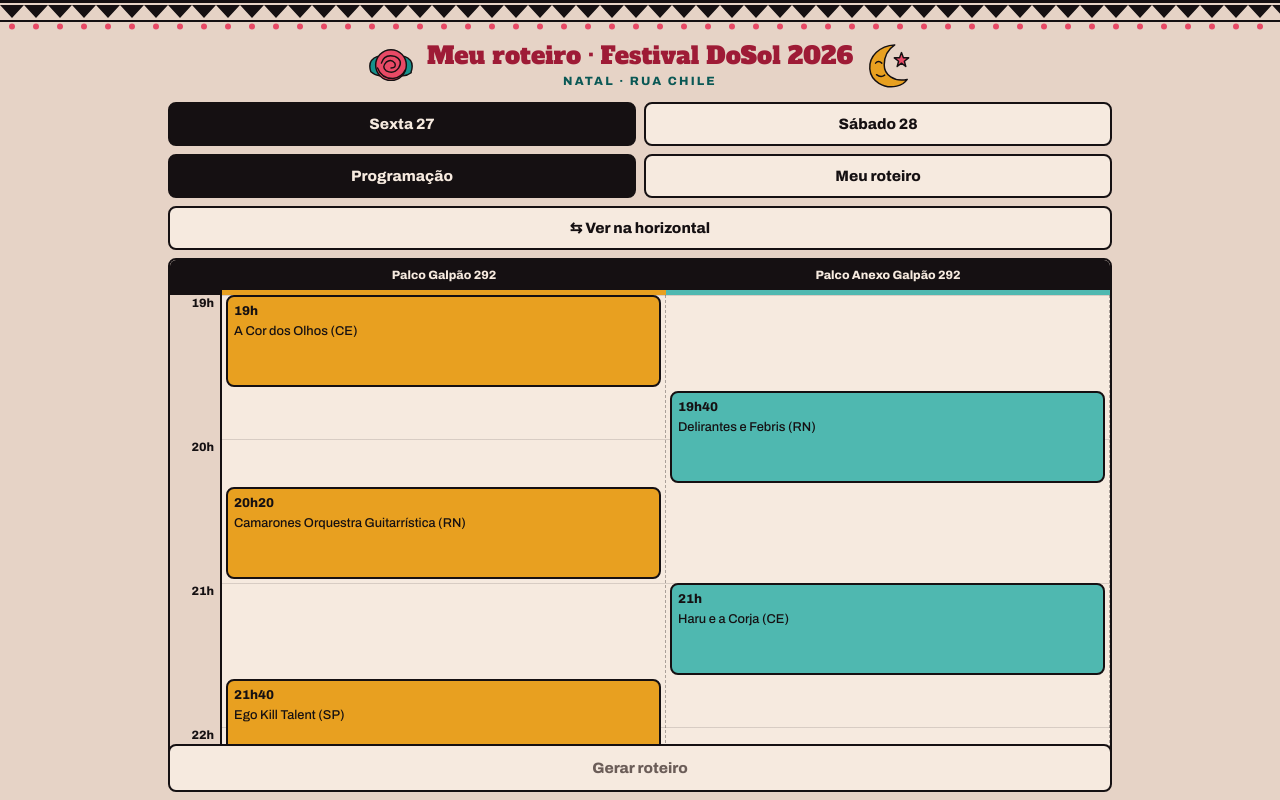
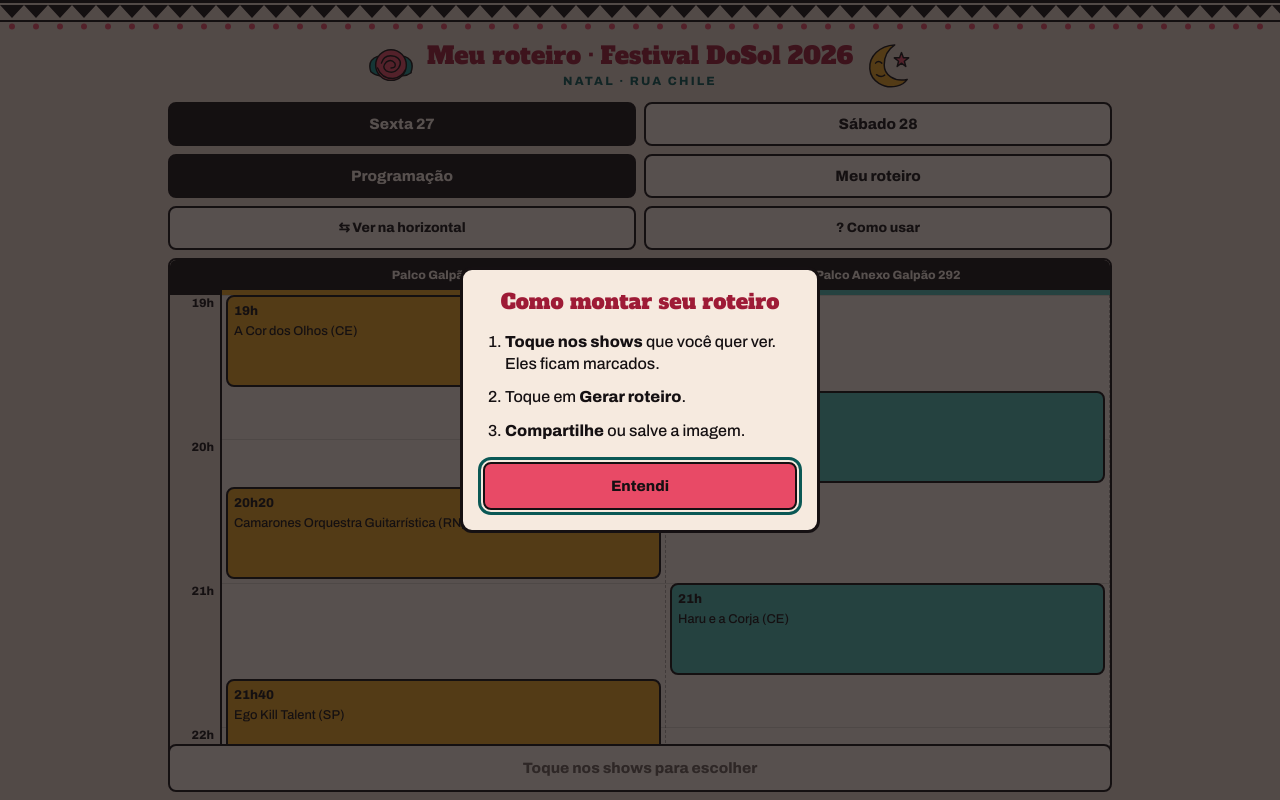
Before and after one commit to eBetcel/dosol-2026, a website with bundled scripts: page index.html in a window 1280 px wide. Shown: the top 800 px of the page. Built offline with nearby package versions, Linux system fonts and the light colour scheme.

Commit message:
feat: how-to modal and button hint for picking shows
Co-Authored-By: Claude Sonnet 5.5 <noreply@anthropic.com>

```diff
--- a/css/app.css
+++ b/css/app.css
@@ -15,6 +15,7 @@ main { max-width: 960px; margin: 0 auto; padding: 0 8px; }
 .abas { display: flex; gap: 8px; margin-bottom: 8px; }
 .abas button { flex: 1; min-height: 44px; font-weight: 800; background: var(--creme-claro); border: 2px solid var(--preto); border-radius: 8px; }
 .abas button[aria-pressed='true'] { background: var(--preto); color: var(--creme-claro); }
+#rotate-bar button { font-size: .85rem; }
 
 .timeline { overflow: auto; max-height: calc(100vh - 270px); max-height: calc(100dvh - 270px); min-height: 280px; border: 2px solid var(--preto); border-radius: 8px; background: var(--creme-claro); }
 .grade { display: grid; grid-template-columns: 52px repeat(var(--colunas), minmax(0, 1fr)); min-width: calc(52px + var(--colunas) * 150px); }
@@ -50,6 +51,13 @@ main { max-width: 960px; margin: 0 auto; padding: 0 8px; }
 #preview button { width: 100%; }
 #preview img { width: 100%; max-width: 360px; height: auto; border: 2px solid var(--preto); }
 
+#help { margin: auto; width: min(360px, calc(100% - 32px)); max-height: calc(100% - 32px); padding: 20px; color: var(--preto); background: var(--creme-claro); border: 3px solid var(--preto); border-radius: 12px; }
+#help::backdrop { background: #151012b3; }
+#help h2 { font: 400 1.3rem/1.2 var(--fonte-titulo); color: var(--vermelho-escuro); text-align: center; }
+#help ol { display: grid; gap: 12px; margin: 16px 0 20px; padding-left: 22px; font-size: 1rem; }
+#help b { font-weight: 800; }
+#help button { width: 100%; min-height: 48px; font-weight: 800; background: var(--vermelho); border: 2px solid var(--preto); border-radius: 8px; }
+
 footer { text-align: center; padding: 20px 16px; font-size: .8rem; }
 footer img { width: 40px; height: 40px; }
 footer a { color: var(--turquesa-escuro); font-weight: 800; }
--- a/index.html
+++ b/index.html
@@ -18,6 +18,7 @@
   <link rel="modulepreload" href="js/theme.js">
   <link rel="modulepreload" href="js/share-link.js">
   <link rel="modulepreload" href="js/ui-horizontal.js">
+  <link rel="modulepreload" href="js/help.js">
   <script type="module" src="js/app.js"></script>
   <script data-goatcounter="https://dosol-2016.goatcounter.com/count" async src="https://gc.zgo.at/count.js"></script>
 </head>
@@ -39,10 +40,11 @@
     </nav>
     <div class="abas" id="rotate-bar">
       <button type="button" id="rotate">⇆ Ver na horizontal</button>
+      <button type="button" id="help-open">? Como usar</button>
     </div>
     <section id="timeline" aria-label="Programação por palco"></section>
     <div class="acoes fixa" id="go-bar">
-      <button type="button" id="go" disabled>Gerar roteiro</button>
+      <button type="button" id="go" disabled>Toque nos shows para escolher</button>
     </div>
     <section id="plan-view" hidden>
       <div id="plan"></div>
@@ -56,6 +58,15 @@
       <p id="invite-hint" class="aviso" aria-live="polite"></p>
     </section>
   </main>
+  <dialog id="help" aria-labelledby="help-title">
+    <h2 id="help-title">Como montar seu roteiro</h2>
+    <ol>
+      <li><b>Toque nos shows</b> que você quer ver. Eles ficam marcados.</li>
+      <li>Toque em <b>Gerar roteiro</b>.</li>
+      <li><b>Compartilhe</b> ou salve a imagem.</li>
+    </ol>
+    <form method="dialog"><button>Entendi</button></form>
+  </dialog>
   <footer>
     <img src="assets/cogumelo.svg" alt="">
     <p>App não oficial, feito por fã. Horários atualizados em 27/11, podem diferir do post e mudar. No Frisson, a duração é estimada. Contamos os acessos de forma anônima, sem cookies.</p>
--- a/js/app.js
+++ b/js/app.js
@@ -5,12 +5,14 @@ import { renderTimeline, renderPlan } from './ui.js';
 import { createOrientation, renderHorizontalTimeline } from './ui-horizontal.js';
 import { paginate, drawPage, shareOrDownload, shareHint } from './export-image.js';
 import { copyLink, inviteFriend, inviteHint } from './share-link.js';
+import { createHelp, goLabel } from './help.js';
 
 const $ = selector => document.querySelector(selector);
 const validIds = new Set(DAYS.flatMap(d => showsOfDay(d).map(s => s.id)));
 const selection = createSelection(() => window.localStorage, validIds);
 
 const orientation = createOrientation(() => window.localStorage);
+const help = createHelp(() => window.localStorage);
 let dayId = defaultDayId(new Date());
 let view = 'timeline';
 const day = () => DAYS.find(d => d.id === dayId);
@@ -18,7 +20,10 @@ const day = () => DAYS.find(d => d.id === dayId);
 function renderSelectionState() {
   renderPlan($('#plan'), day(), selection);
   $('#export').disabled = selection.ids().length === 0;
-  if ($('#go')) $('#go').disabled = $('#export').disabled;
+  if ($('#go')) {
+    $('#go').disabled = $('#export').disabled;
+    $('#go').textContent = goLabel(selection.ids().length);
+  }
 }
 
 function render() {
@@ -124,4 +129,15 @@ for (const button of document.querySelectorAll('[data-view]')) {
 }
 render();
 
+const dialog = $('#help');
+if (dialog?.showModal) {
+  dialog.addEventListener('close', () => help.markSeen());
+  $('#help-open').addEventListener('click', () => dialog.showModal());
+  if (help.shouldOpen(selection.ids().length)) dialog.showModal();
+} else if (dialog) {
+  // navegador sem <dialog> (iOS antes do 15.4): fica só a dica no botão
+  dialog.hidden = true;
+  $('#help-open').hidden = true;
+}
+
 navigator.serviceWorker?.register('./sw.js').catch(() => {});
--- /dev/null
+++ b/js/help.js
@@ -0,0 +1,24 @@
+// Instruções de uso: o que o botão diz e quando o aviso abre sozinho.
+const KEY = 'roteiro-dosol-2026-ajuda';
+
+export const goLabel = count => (count ? `Gerar roteiro (${count})` : 'Toque nos shows para escolher');
+
+export function createHelp(getStorage) {
+  let seen = false;
+  try {
+    seen = getStorage().getItem(KEY) === 'vista';
+  } catch {
+    // armazenamento bloqueado: mostra de novo na próxima visita
+  }
+  return {
+    shouldOpen: selected => !seen && selected === 0,
+    markSeen() {
+      seen = true;
+      try {
+        getStorage().setItem(KEY, 'vista');
+      } catch {
+        // idem
+      }
+    },
+  };
+}
--- a/sw.js
+++ b/sw.js
@@ -4,7 +4,7 @@ const TIMEOUT = 2500; // sinal fraco costuma travar em vez de falhar
 const FILES = [
   './', 'index.html',
   'css/theme.css', 'css/app.css',
-  'js/app.js', 'js/data.js', 'js/schedule.js', 'js/storage.js', 'js/ui.js', 'js/export-image.js', 'js/theme.js', 'js/share-link.js', 'js/ui-horizontal.js',
+  'js/app.js', 'js/data.js', 'js/schedule.js', 'js/storage.js', 'js/ui.js', 'js/export-image.js', 'js/theme.js', 'js/share-link.js', 'js/ui-horizontal.js', 'js/help.js',
   'css/horizontal.css',
   'assets/borda.svg', 'assets/rosa.svg', 'assets/lua.svg', 'assets/cogumelo.svg',
   'assets/fonts/alfa-slab-one-latin-400-normal.woff2',
```
Also changed, not shown: tests/help.test.js (added, +30 -0 lines).
